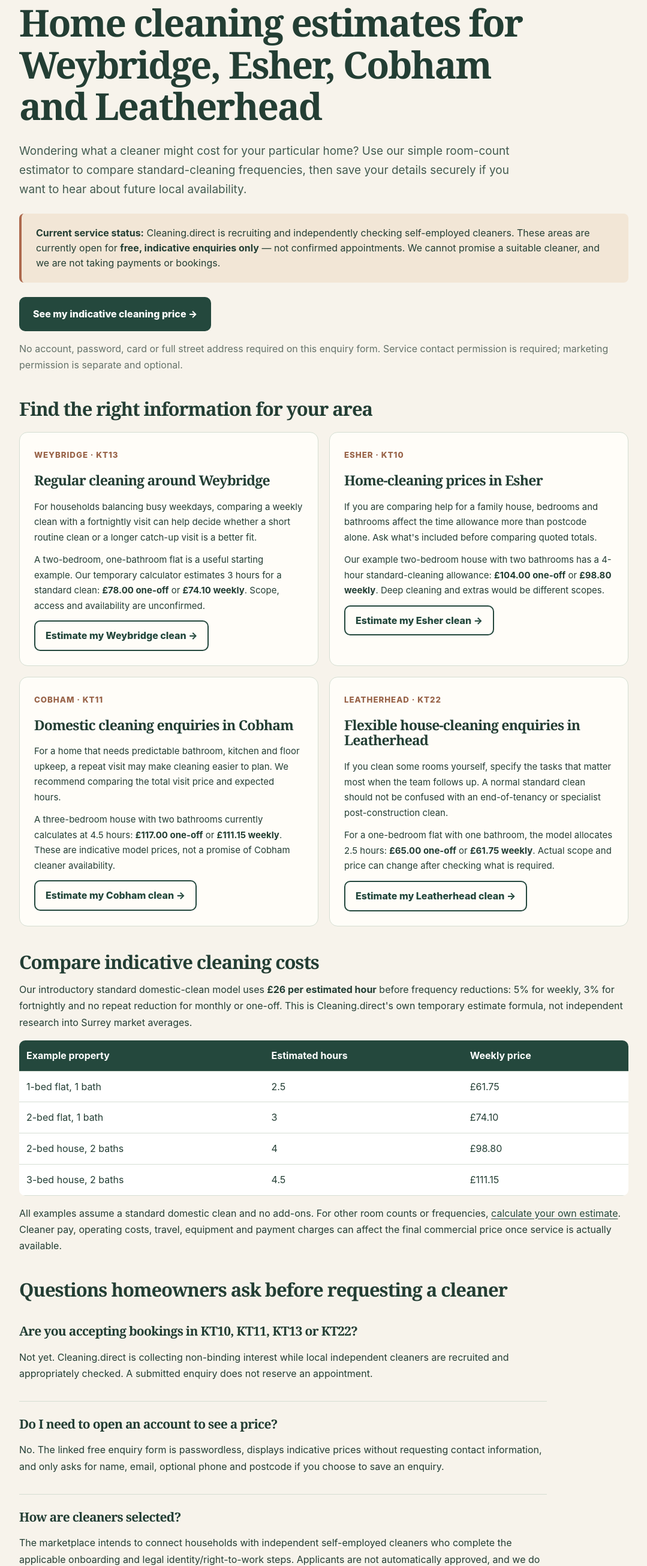
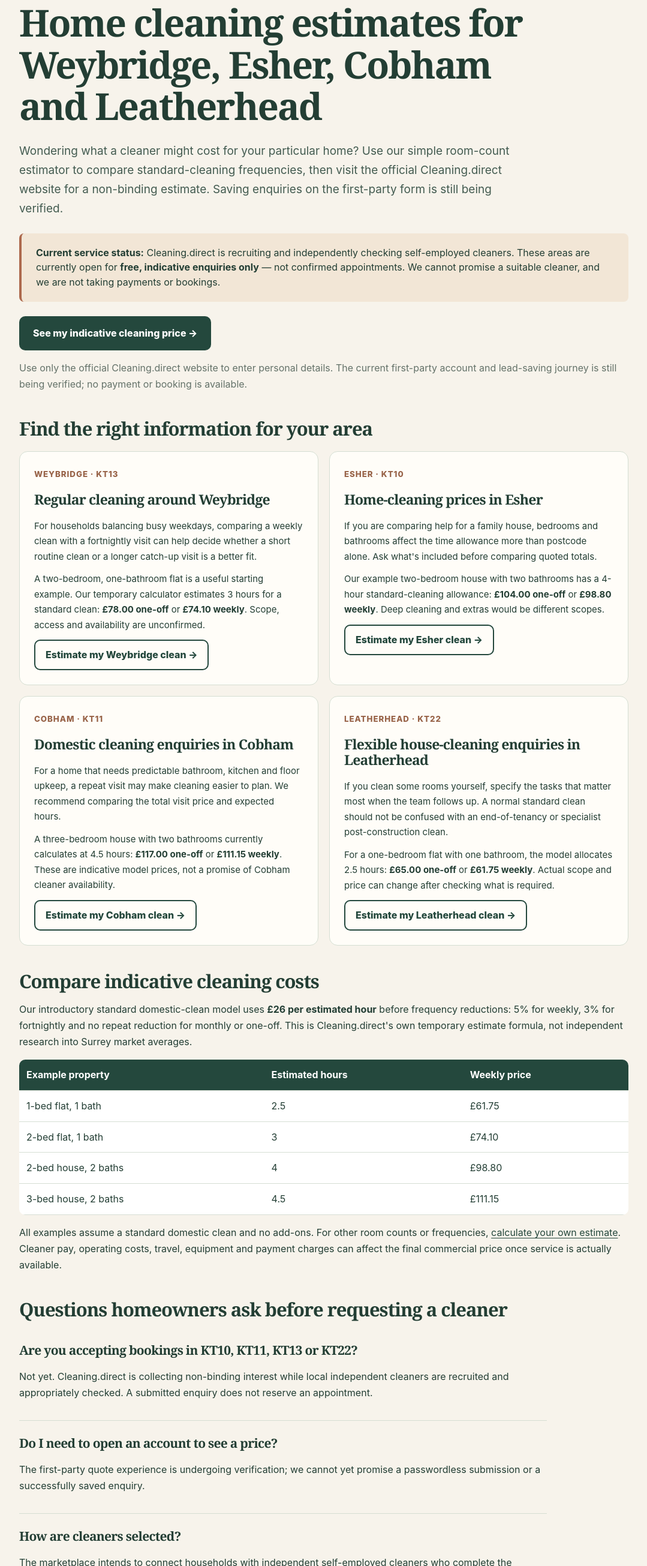
Before and after one commit to lou4yo/cleaning-direct-apply, a plain HTML site: page areas/index.html in a window 1280 px wide. Shown: the part 190-2800 px from the top of the page at 60% size, without its empty margins (100-1179 px from the left). Drawn offline with Linux system fonts and the light colour scheme.

Commit message:
Remove broken external quote footer links and unproven first-party capture promises

```diff
--- a/areas/index.html
+++ b/areas/index.html
@@ -40,10 +40,10 @@
 <main class="area-shell" id="main">
 <p class="eyebrow">Surrey homeowners • Free, no-obligation enquiries</p>
 <h1>Home cleaning estimates for Weybridge, Esher, Cobham and Leatherhead</h1>
-<p class="intro-text">Wondering what a cleaner might cost for your particular home? Use our simple room-count estimator to compare standard-cleaning frequencies, then save your details securely if you want to hear about future local availability.</p>
+<p class="intro-text">Wondering what a cleaner might cost for your particular home? Use our simple room-count estimator to compare standard-cleaning frequencies, then visit the official Cleaning.direct website for a non-binding estimate. Saving enquiries on the first-party form is still being verified.</p>
 <div class="article-note"><strong>Current service status:</strong> Cleaning.direct is recruiting and independently checking self-employed cleaners. These areas are currently open for <strong>free, indicative enquiries only</strong> — not confirmed appointments. We cannot promise a suitable cleaner, and we are not taking payments or bookings.</div>
 <p><a class="big-link primary-link" href="https://cleaning.direct/book?utm_source=organic&utm_medium=local_guide&utm_campaign=surrey_homes">See my indicative cleaning price →</a></p>
-<p class="fine">No account, password, card or full street address required on this enquiry form. Service contact permission is required; marketing permission is separate and optional.</p>
+<p class="fine">Use only the official Cleaning.direct website to enter personal details. The current first-party account and lead-saving journey is still being verified; no payment or booking is available.</p>
 
 <h2>Find the right information for your area</h2>
 <div class="area-grid">
@@ -77,13 +77,13 @@
 
 <h2>Questions homeowners ask before requesting a cleaner</h2>
 <section class="answer"><h3>Are you accepting bookings in KT10, KT11, KT13 or KT22?</h3><p>Not yet. Cleaning.direct is collecting non-binding interest while local independent cleaners are recruited and appropriately checked. A submitted enquiry does not reserve an appointment.</p></section>
-<section class="answer"><h3>Do I need to open an account to see a price?</h3><p>No. The linked free enquiry form is passwordless, displays indicative prices without requesting contact information, and only asks for name, email, optional phone and postcode if you choose to save an enquiry.</p></section>
+<section class="answer"><h3>Do I need to open an account to see a price?</h3><p>The first-party quote experience is undergoing verification; we cannot yet promise a passwordless submission or a successfully saved enquiry.</p></section>
 <section class="answer"><h3>How are cleaners selected?</h3><p>The marketplace intends to connect households with independent self-employed cleaners who complete the applicable onboarding and legal identity/right-to-work steps. Applicants are not automatically approved, and we do not advertise any cleaner as verified before checks are complete.</p></section>
 <section class="answer"><h3>Can I request a one-off clean instead of weekly?</h3><p>Yes. The calculator compares one-off, monthly, fortnightly and weekly indicative prices. No option constitutes an appointment or a binding quote.</p></section>
-<section class="answer"><h3>Who can contact me after I save my enquiry?</h3><p>Cleaning.direct can contact you about the specific enquiry under your mandatory service-contact acknowledgement; it may use a human or AI support assistant as disclosed in the form. Optional marketing messages require their own unticked consent.</p></section>
+<section class="answer"><h3>Who can contact me after I save my enquiry?</h3><p>If an enquiry is successfully saved on the official website, Cleaning.direct may contact you about that enquiry under the contact acknowledgement shown there. Marketing choices must remain separate.</p></section>
 
 <p style="margin-top:36px"><a class="big-link primary-link" href="https://cleaning.direct/book?utm_source=organic&utm_medium=local_guide&utm_campaign=surrey_bottom">Save my free estimate →</a></p>
 <p class="fine">Last updated 26 October 2026. Cleaning.direct operates an online marketplace; this guide does not establish a branch or physical office in any listed town. Read our <a href="https://cleaning.direct/privacy">privacy notice</a> and <a href="https://cleaning.direct/terms">terms</a>. Questions: <a href="mailto:support@cleaning.direct">support@cleaning.direct</a>.</p>
 </main>
-<footer><a href="https://cleaning.direct/">Cleaning.direct home</a><a href="../quote/">Free estimate</a><a href="../guides/surrey-domestic-cleaning-prices/">Price guide</a><a href="https://cleaning.direct/cleaners/apply">Cleaners: apply</a></footer>
+<footer><a href="https://cleaning.direct/">Cleaning.direct home</a><a href="https://cleaning.direct/book">Free estimate</a><a href="../guides/surrey-domestic-cleaning-prices/">Price guide</a><a href="https://cleaning.direct/cleaners/apply">Cleaners: apply</a></footer>
 </body></html>
```
